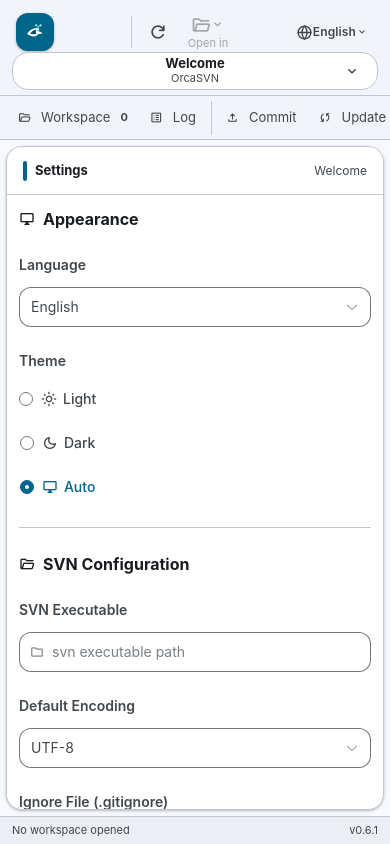
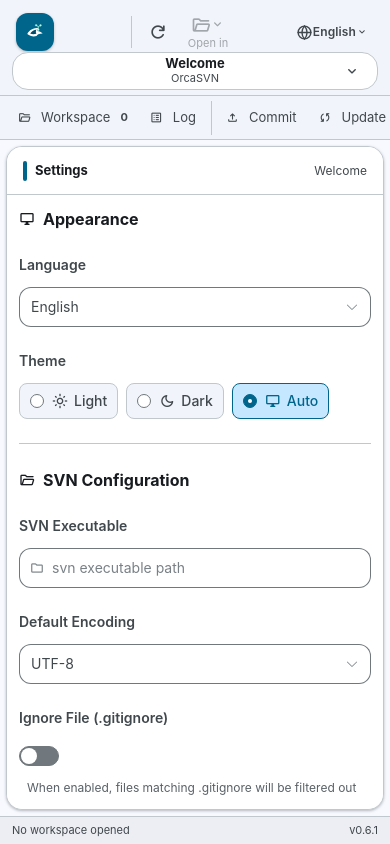
Before and after one commit to NiteFlightxx/OrcaSVN, a Vue app: page /#/settings in a window 390 px wide. Built offline with nearby package versions, Linux system fonts and the light colour scheme.

Commit message:
Polish empty states, theme controls, and scrollbars

```diff
--- a/src/layouts/MainLayout.vue
+++ b/src/layouts/MainLayout.vue
@@ -898,12 +898,15 @@ onUnmounted(() => {
 }
 
 .route-content :deep(.empty-state) {
-  display: block;
+  display: flex;
+  align-items: flex-start;
   height: 100%;
+  min-height: 0;
+  padding: 42px 44px;
 }
 
 .route-content :deep(.empty-content) {
-  margin: 42px 44px;
+  margin: 0;
 }
 
 .route-content :deep(.checkout-view),
@@ -1015,6 +1018,9 @@ onUnmounted(() => {
     border-right: 0;
     border-bottom: 1px solid var(--md-sys-color-outline-variant);
   }
+  .shell-sidebar::-webkit-scrollbar {
+    height: 4px;
+  }
   .shell-repository,
   .shell-sidebar .sidebar-heading {
     display: none;
@@ -1072,5 +1078,11 @@ onUnmounted(() => {
     text-overflow: ellipsis;
     white-space: nowrap;
   }
+  .route-content :deep(.empty-state) {
+    padding: 36px 28px;
+  }
+  .route-content :deep(.empty-actions) {
+    flex-wrap: wrap;
+  }
 }
 </style>
--- a/src/style.css
+++ b/src/style.css
@@ -2040,3 +2040,16 @@ body,
   border-color: var(--md-sys-color-primary);
   background: var(--md-sys-color-primary);
 }
+
+::-webkit-scrollbar {
+  width: 8px;
+  height: 8px;
+}
+
+.theme-dark ::-webkit-scrollbar-thumb {
+  background: #40515c;
+}
+
+.theme-dark ::-webkit-scrollbar-thumb:hover {
+  background: #607584;
+}
--- a/src/views/SettingsView.vue
+++ b/src/views/SettingsView.vue
@@ -229,11 +229,28 @@ onMounted(() => {
 
 .theme-group {
   display: flex;
-  gap: var(--app-spacing);
+  flex-wrap: wrap;
+  gap: 8px;
 }
 
 .theme-radio {
   margin-right: 0;
+  min-height: 36px;
+  padding: 0 10px;
+  border: 1px solid var(--md-sys-color-outline-variant);
+  border-radius: var(--app-radius-sm);
+  background: var(--md-sys-color-surface-container-low);
+  transition: background-color var(--app-transition-fast), border-color var(--app-transition-fast);
+}
+
+.theme-radio:hover {
+  border-color: var(--md-sys-color-outline);
+  background: var(--md-sys-color-surface-container-high);
+}
+
+.theme-radio.is-checked {
+  border-color: var(--md-sys-color-primary);
+  background: var(--md-sys-color-primary-container);
 }
 
 .theme-option {
@@ -327,9 +344,5 @@ onMounted(() => {
   .settings-path-input {
     width: 100%;
   }
-
-  .theme-group {
-    flex-direction: column;
-  }
 }
 </style>
```
